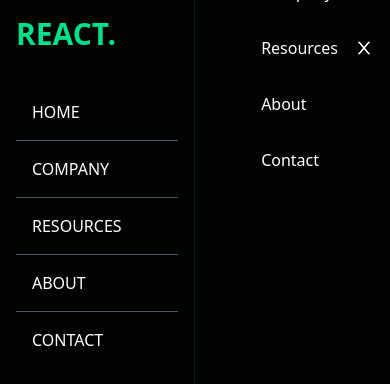
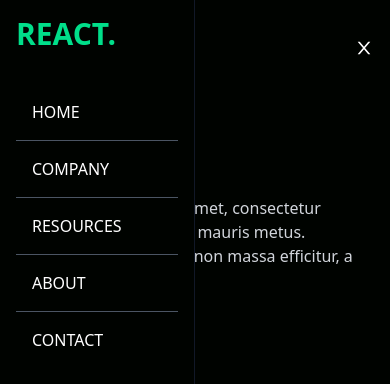
Before and after one commit to karen-baltazar/code-commerce, a React (Create React App) app: page / in a window 390 px wide. Shown: the top 384 px of the page. Built offline with nearby package versions, Linux system fonts and the light colour scheme.

Commit message:
footer definition

```diff
--- a/src/App.js
+++ b/src/App.js
@@ -1,10 +1,12 @@
 import React from "react";
+import Footer from "./components/Footer";
 import Navbar from './components/Navbar'
 
 function App() {
   return (
     <div>
       <Navbar />
+      <Footer />
     </div>
   );
 }
--- /dev/null
+++ b/src/components/Footer.jsx
@@ -0,0 +1,29 @@
+import React from 'react'
+import {
+    FaDribbbleSquare,
+    FaFacebookSquare,
+    FaGithubSquare,
+    FaInstagramSquare,
+    FaTwitterSquare
+} from 'react-icons/fa';
+
+const Footer = () => {
+  return (
+    <div className='max-w-[1240px] mx-auto py-16 px-4 grid lg:grid-cols-3 gap-8 text-gray-300'>
+        <div>
+            <h1 className='w-full text-3xl font-bold text-[#00df8a]'>REACT.</h1>
+            <p className=''>Lorem ipsum dolor sit amet, consectetur adipiscing elit. Sed eget mauris metus. Phasellus tempus nulla non massa efficitur, a convallis erat dictum.</p>
+            <div>
+                <FaFacebookSquare size={30}/>
+                <FaInstagramSquare size={30}/>
+                <FaTwitterSquare size={30}/>
+                <FaGithubSquare size={30}/>
+                <FaDribbbleSquare size={30}/>
+            </div>
+        </div>
+
+    </div>
+  )
+}
+
+export default Footer;
--- a/src/components/Navbar.jsx
+++ b/src/components/Navbar.jsx
@@ -11,7 +11,7 @@
   return (
     <div className='flex justify-between items-center h-24 max-w-[1240px] mx-auto px-4 text-white'>
         <h1 className='w-full text-3xl font-bold text-[#00df8a]'>REACT.</h1>
-        <ul className='hiden md:flex'>
+        <ul className='hidden md:flex'>
             <li className='p-4'>Home</li>
             <li className='p-4'>Company</li>
             <li className='p-4'>Resources</li>
```
